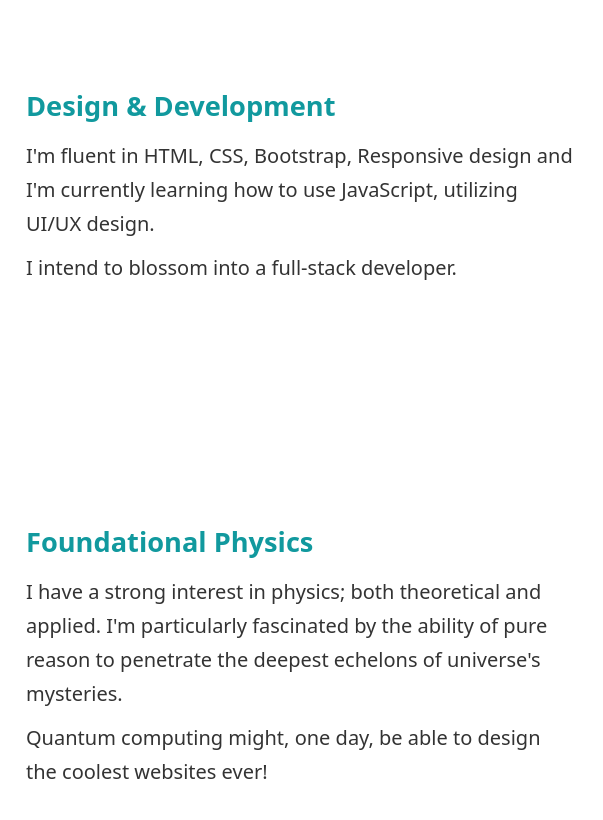
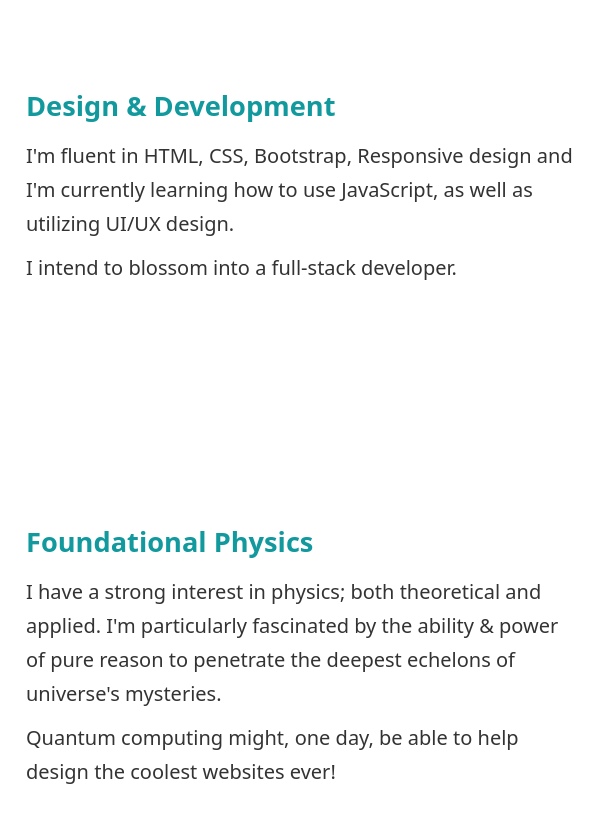
Before and after one commit to JayZeus999/Capstone-Project-1, a plain HTML site: page index.html in a window 1280 px wide. Shown: the part 1880-2700 px from the top of the page, 514-1117 px from the left. Drawn offline with nearby package versions, Linux system fonts and the light colour scheme.

Commit message:
Add files via upload

```diff
--- a/index.html
+++ b/index.html
@@ -38,7 +38,7 @@
                     <div class="skills-text">
                         <h4 class="skills-title">Design & Development</h4>
                         <p class="skills-description">I'm fluent in HTML, CSS, Bootstrap, Responsive design
-                            and I'm currently learning how to use JavaScript, utilizing UI/UX design.
+                            and I'm currently learning how to use JavaScript, as well as utilizing UI/UX design.
                             <span class="next-line">I intend to blossom into a full-stack developer.</span>
                         </p>
                     </div>
@@ -49,9 +49,11 @@
                     <div class="skills-text">
                         <h4 class="skills-title">Foundational Physics</h4>
                         <p class="skills-description">I have a strong interest in physics; both theoretical
-                            and applied. I'm particularly fascinated by the ability of pure reason to penetrate the
+                            and applied. I'm particularly fascinated by the ability & power of pure reason to penetrate
+                            the
                             deepest echelons of universe's mysteries.
-                            <span class="next-line">Quantum computing might, one day, be able to design the coolest websites ever!
+                            <span class="next-line">Quantum computing might, one day, be able to help design the coolest
+                                websites ever!
                             </span>
                         </p>
                     </div>
@@ -64,7 +66,8 @@
                         <p class="skills-description">I'm a big fan of gaming. It has taught me valuable skills like
                             strategic thinking, teamwork, and problem-solving.
 
-                            <span class="next-line">It's suprising how the concept of gamification can have very fruitful
+                            <span class="next-line">It's suprising how the concept of gamification can have very
+                                fruitful
                                 applications
                                 even in other fields; like in the foundations of math & logic.</span>
                         </p>
@@ -91,8 +94,10 @@
         <footer class="py-3 my-4">
             <div class="bottom-container">
                 <ul class="nav justify-content-center border-bottom pb-3 mb-3">
-                    <li class="nav-item"><a href="https://wa.me/2349016755070" class="nav-link px-2 text-body-secondary">WhatsApp</a></li>
-                    <li class="nav-item"><a href="https://x.com/FaladeJoseph7?t=rqIvjA-RMQjUrI1jjbra4Q&s=09" class="nav-link px-2 text-body-secondary">Twitter</a></li>
+                    <li class="nav-item"><a href="https://wa.me/2349016755070"
+                            class="nav-link px-2 text-body-secondary">WhatsApp</a></li>
+                    <li class="nav-item"><a href="https://x.com/FaladeJoseph7?t=rqIvjA-RMQjUrI1jjbra4Q&s=09"
+                            class="nav-link px-2 text-body-secondary">Twitter</a></li>
                 </ul>
                 <p class="text-center text-body-secondary">© 2025 Company, Inc</p>
             </div>
--- a/styles.css
+++ b/styles.css
@@ -187,6 +187,7 @@ h4 {
     color: #11999e;
     margin-bottom: 10px;
 }
+
 .next-line {
     display: block;
     margin-top: 10px;
@@ -218,11 +219,11 @@ footer.py-3.my-4 {
     padding-bottom: 0 !important;
 }
 
-.text-body-secondary{
+.text-body-secondary {
     color: white;
 }
 
-.contact-heading{
+.contact-heading {
     font-size: 2.5rem;
     color: #66bfbf;
     margin-bottom: 20px;
```
